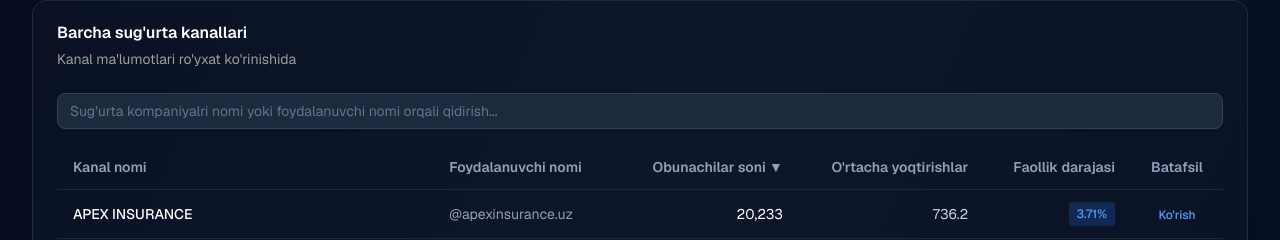
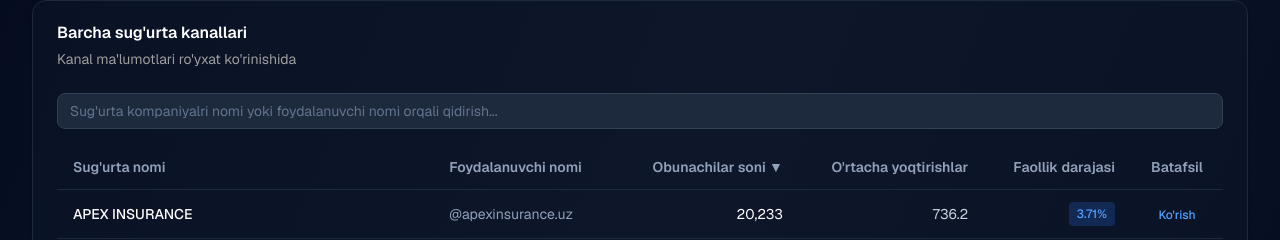
Before and after one commit to saadfalcon1/ahbor-reyting-insta-insurance-10, a Next.js app: page / in a window 1280 px wide. Shown: the part 1226-1466 px from the top of the page. Built offline with nearby package versions, Linux system fonts and the light colour scheme.

Commit message:
Update banks-list.tsx

```diff
--- a/components/banks-list.tsx
+++ b/components/banks-list.tsx
@@ -61,7 +61,7 @@ export function BanksList({ data, onBankClick }: BanksListProps) {
                 onClick={() => handleSort("company_name")}
                 className="text-left py-3 px-4 text-slate-400 font-semibold cursor-pointer hover:text-white"
               >
-                Kanal nomi {sortKey === "company_name" && (sortOrder === "asc" ? "▲" : "▼")}
+                Sug'urta nomi {sortKey === "company_name" && (sortOrder === "asc" ? "▲" : "▼")}
               </th>
               <th className="text-left py-3 px-4 text-slate-400 font-semibold">Foydalanuvchi nomi</th>
               <th
```
